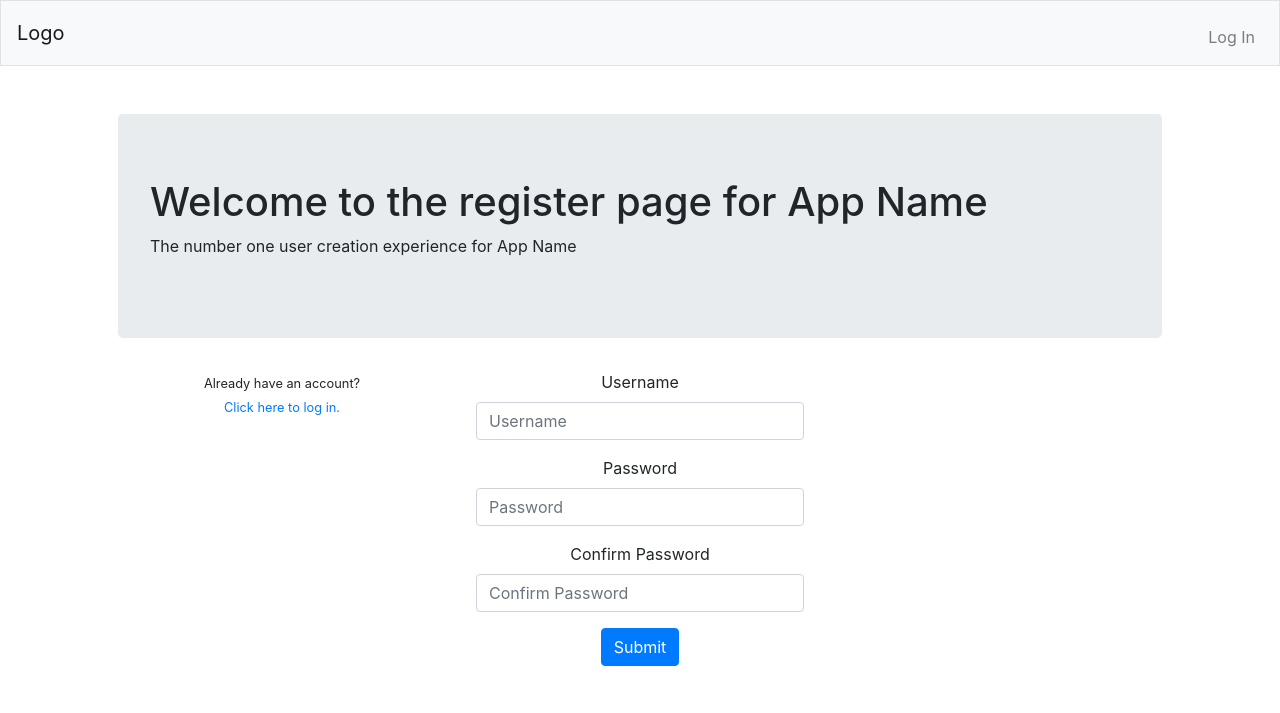
After one commit to errpr/codezoom, a Flask app: template templates/register.html in a window 1280 px wide. The commit adds this page. Shown: the top 713 px of the page. Run offline with Flask 2, Linux system fonts and the light colour scheme; the template is opened without the code that fills it, so the values that code supplies are empty; some libraries are stand-ins or nearby versions.

Commit message:
Create inital models and templates

```diff
--- a/application.py
+++ b/application.py
@@ -1,14 +1,13 @@
 import os
 import re
 from flask import Flask, jsonify, render_template, request, session, redirect, url_for, escape
+from sqlalchemy import create_engine
+
+engine = create_engine('sqlite:///:memory:')
 
 # Configure application
 app = Flask(__name__)
 app.config["JSONIFY_PRETTYPRINT_REGULAR"] = False
-
-# Configure CS50 Library to use SQLite database
-# db = SQL("sqlite:///mashup.db")
-
 
 # Ensure responses aren't cached
 @app.after_request
--- /dev/null
+++ b/models/base.py
@@ -0,0 +1,3 @@
+from sqlalchemy.ext.declarative import declarative_base
+
+Base = declarative_base()
--- /dev/null
+++ b/requirements.txt
@@ -0,0 +1,3 @@
+flask
+flask_session
+sqlalchemy
--- a/static/styles.css
+++ b/static/styles.css
@@ -1,3 +1,3 @@
-.hello {
-    background-color: coral;
+.centered {
+    text-align: center;
 }
--- /dev/null
+++ b/templates/layout.html
@@ -0,0 +1,64 @@
+<!DOCTYPE html>
+
+<html lang="en">
+
+    <head>
+
+        <!-- Required meta tags -->
+        <meta charset="utf-8"/>
+        <meta name="viewport" content="width=device-width, initial-scale=1, shrink-to-fit=no"/>
+
+        <script src="https://code.jquery.com/jquery-3.3.1.slim.min.js" integrity="sha384-q8i/X+965DzO0rT7abK41JStQIAqVgRVzpbzo5smXKp4YfRvH+8abtTE1Pi6jizo" crossorigin="anonymous"></script>
+        <script src="https://cdnjs.cloudflare.com/ajax/libs/popper.js/1.14.3/umd/popper.min.js" integrity="sha384-ZMP7rVo3mIykV+2+9J3UJ46jBk0WLaUAdn689aCwoqbBJiSnjAK/l8WvCWPIPm49" crossorigin="anonymous"></script>
+
+        <link rel="stylesheet" href="https://stackpath.bootstrapcdn.com/bootstrap/4.1.3/css/bootstrap.min.css" integrity="sha384-MCw98/SFnGE8fJT3GXwEOngsV7Zt27NXFoaoApmYm81iuXoPkFOJwJ8ERdknLPMO" crossorigin="anonymous">
+        <script src="https://stackpath.bootstrapcdn.com/bootstrap/4.1.3/js/bootstrap.min.js" integrity="sha384-ChfqqxuZUCnJSK3+MXmPNIyE6ZbWh2IMqE241rYiqJxyMiZ6OW/JmZQ5stwEULTy" crossorigin="anonymous"></script>
+
+        <!-- App's own CSS -->
+        <link href="/static/styles.css" rel="stylesheet"/>
+
+        <!-- app's own JavaScript -->
+        <script src="/static/scripts.js"></script>
+
+        <title>App Name: {% block title %}{% endblock %}</title>
+
+    </head>
+
+    <body>
+
+        <nav class="navbar navbar-expand-md navbar-light bg-light border">
+            <a class="navbar-brand" href="/">Logo</a>
+            <button aria-controls="navbar" aria-expanded="false" aria-label="Toggle navigation" class="navbar-toggler" data-target="#navbar" data-toggle="collapse" type="button">
+                <span class="navbar-toggler-icon"></span>
+            </button>
+            <div class="collapse navbar-collapse" id="navbar">
+                {% if session.user_id %}
+                    <ul class="navbar-nav mr-auto mt-2">
+                        <li class="nav-item"><a class="nav-link" href="/quote">Left Bar Item</a></li>
+                    </ul>
+                    <ul class="navbar-nav ml-auto mt-2">
+                        <li class="nav-item"><a class="nav-link" href="/account">Right Bar Item</a></li>
+                    </ul>
+                {% else %}
+                    <ul class="navbar-nav ml-auto mt-2">
+                        <li class="nav-item"><a class="nav-link" href="/login">Log In</a></li>
+                    </ul>
+                {% endif %}
+            </div>
+        </nav>
+
+        {% if get_flashed_messages() %}
+            <header>
+                <div class="alert alert-primary border text-center" role="alert">
+                    {{ get_flashed_messages() | join(" ") }}
+                </div>
+            </header>
+        {% endif %}
+
+        <main class="container p-5">
+            {% block main %}{% endblock %}
+        </main>
+
+    </body>
+
+</html>
--- /dev/null
+++ b/templates/register.html
@@ -0,0 +1,37 @@
+{% extends "layout.html" %}
+
+{% block title %}
+    Register
+{% endblock %}
+
+{% block main %}
+    <div class="jumbotron">
+        <h1>Welcome to the register page for App Name</h1>
+        <p>The number one user creation experience for App Name</p>
+    </div>
+    <div class="row">
+        <div class="col-lg centered">
+            <p><small>
+                Already have an account?<br><a href="/login">Click here to log in.</a>
+            </small></p>
+        </div>
+        <div class="col-lg centered">
+            <form method="POST" action="/register">
+                <div class="form-group">
+                    <label for="inputUsername1">Username</label>
+                    <input type="text" class="form-control" id="inputUsername1" placeholder="Username">
+                </div>
+                <div class="form-group">
+                    <label for="inputPassword1">Password</label>
+                    <input type="password" class="form-control" id="inputPassword1" placeholder="Password">
+                </div>
+                <div class="form-group">
+                    <label for="inputConfirm1">Confirm Password</label>
+                    <input type="password" class="form-control" id="inputConfirm1" placeholder="Confirm Password">
+                </div>
+                <button type="submit" class="btn btn-primary">Submit</button>
+            </form>
+        </div>
+        <div class="col-lg"></div>
+    </div>
+{% endblock %}
```
Also changed, not shown: models/user.py (added, +13 -0 lines), templates/index.html (+10 -31 lines), templates/login.html (added, +33 -0 lines), models/__init__.py (added), 2 other files.
